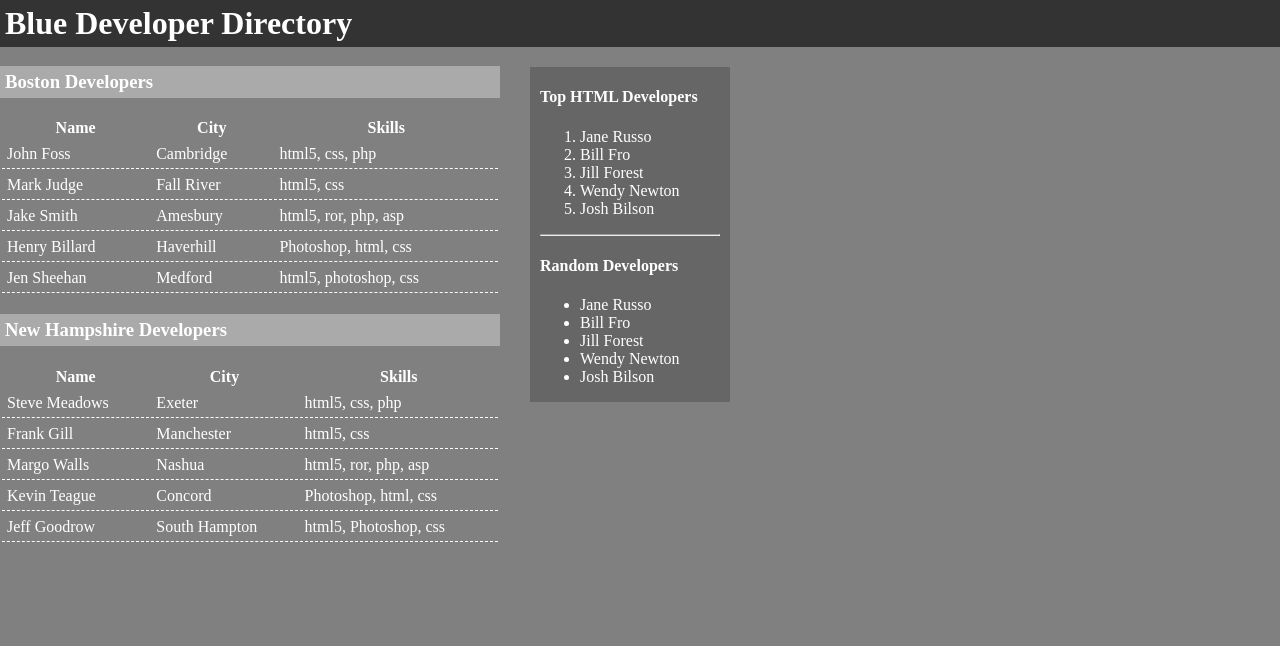
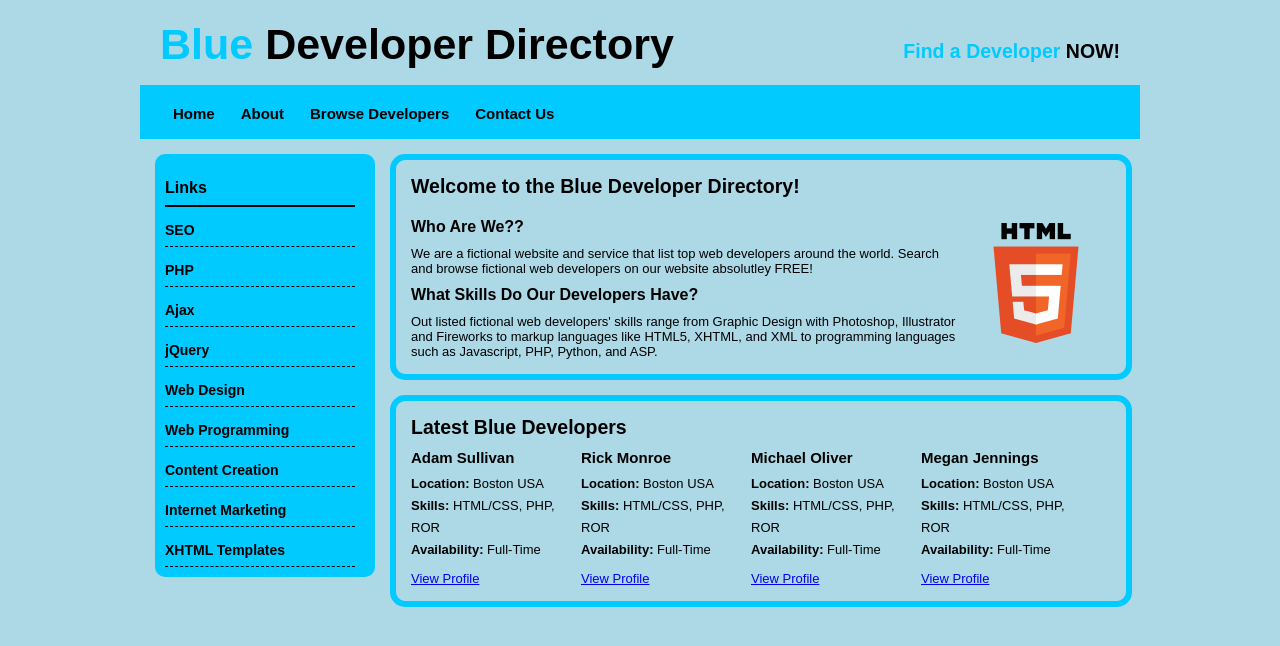
Before and after one commit to darionmh/darionmh.github.io, a plain HTML site: page index.html in a window 1280 px wide. Drawn offline with Linux system fonts and the light colour scheme.

Commit message:
Added the new site

```diff
--- /dev/null
+++ b/css/style.css
@@ -0,0 +1,152 @@
+*{
+  margin:0 auto 0 auto;
+  text-align: left;
+}
+
+body{
+  font-size: 13px;
+  font-family: arial,helvetica,sans-serif;
+  color: #000000;
+  background-color: #add8e6
+}
+
+h2{
+  padding-bottom: 10px;
+}
+
+h3{
+  font-size: 16px;
+  font-weight: bold;
+  padding: 10px 0 10px 0;
+}
+
+h4{
+  font-size: 15px;
+  font-weight: bold;
+  padding-bottom: 7px;
+  color:#000000;
+}
+
+.blueText{
+  color:#00caff;
+}
+
+.content{
+  display: block;
+  width: 700px;
+  margin: 15px 0 0 15px;
+  float:left;
+  background: #add8e6;
+  border-radius: 15px;
+  border: 6px solid #00caff;
+  padding:15px;
+}
+
+.float{
+  float:right;
+  margin: 15px;
+}
+
+.developer{
+  width: 170px;
+  float:left;
+}
+
+.developer ul{
+  margin-bottom: 10px;
+  list-style: none;
+  padding: 0;
+}
+
+.developer li{
+  list-style: none;
+  line-height: 1.7em;
+}
+
+#container{
+  width:1000px;
+}
+
+#header{
+  width:1000px;
+  height:85px;
+}
+
+#header h1{
+  float:left;
+  color:#000000;
+  font-size: 43px;
+  padding:20px 0 0 20px
+}
+
+#header h2{
+  float:right;
+  color:#000000;
+  padding: 40px 20px 0 0;
+}
+
+#topMenu{
+  display: block;
+  float: left;
+  clear:both;
+  background:#00caff;
+  width:1000px;
+  height:54px;
+}
+
+#topMenu ul{
+  list-style: none;
+  padding: 20px 0 0 0;
+  margin-left: auto;
+  width:960px;
+}
+
+#topMenu li{
+  list-style: none;
+  padding: 0;
+  display: inline;
+}
+
+#topMenu li a, #topMenu li a:visited{
+  float: left;
+  color: #000000;
+  text-decoration: none;
+  text-align: center;
+  font-size: 15px;
+  font-weight: bold;
+  padding: 0 13px 0 13px;
+}
+
+#leftMenu{
+  margin: 15px 0 0 15px;
+  padding: 15px 20px 10px 10px;
+  width: 190px;
+  float: left;
+  background: #00caff;
+  border-radius: 10px;
+}
+
+#leftMenu ul{
+  list-style: none;
+  padding:0;
+}
+
+#leftMenu li{
+  list-style: none;
+  padding: 15px 0 8px 0;
+  border-bottom: 1px dashed #000000;
+}
+
+#leftMenu li a, #leftMenu li a:visited{
+  color: #000000;
+  text-decoration: none;
+  font-weight: bold;
+  font-size: 14px;
+}
+
+#leftMenu h3{
+  color: #000000;
+  padding-bottom: 8px;
+  border-bottom: #000000 solid 2px;
+  font-size: 16px;
+}
--- a/index.html
+++ b/index.html
@@ -2,118 +2,91 @@
 <html>
   <head>
     <meta charset="utf-8">
-    <title>Find a Developer</title>
-    <style>
-      td{
-        border-bottom:1px dashed #ffffff;
-        padding:5px;
-      }
-      h3{
-        background-color:#aaaaaa;
-        padding:5px;
-      }
-    </style>
+    <title>Blue Developer Directory</title>
+    <link rel="stylesheet" href="css/style.css" type="text/css">
   </head>
-  <body style="margin:0;background-color:grey;color:#ffffff">
-    <h1 style="margin:0;padding:5px;background-color:#333;color:#ffffff;">
-      Blue Developer Directory
-    </h1>
-    <div style="width:730px"> <!--Main Div-->
-      <div style="width:500px;float:left;padding-right:20px"> <!--Left Div-->
-        <h3>Boston Developers</h3>
-        <table width="500">
-          <thead>
-            <tr>
-              <th>Name</th>
-              <th>City</th>
-              <th>Skills</th>
-            </tr>
-          </thead>
-          <tbody>
-            <tr>
-              <td>John Foss</td>
-              <td>Cambridge</td>
-              <td>html5, css, php</td>
-            </tr>
-            <tr>
-              <td>Mark Judge</td>
-              <td>Fall River</td>
-              <td>html5, css</td>
-            </tr>
-            <tr>
-              <td>Jake Smith</td>
-              <td>Amesbury</td>
-              <td>html5, ror, php, asp</td>
-            </tr>
-            <tr>
-              <td>Henry Billard</td>
-              <td>Haverhill</td>
-              <td>Photoshop, html, css</td>
-            </tr>
-            <tr>
-              <td>Jen Sheehan</td>
-              <td>Medford</td>
-              <td>html5, photoshop, css</td>
-            </tr>
-          </tbody>
-        </table>
+  <body>
+    <div id="container">
+      <div id="header">
+        <h1><span class="blueText">Blue</span> Developer Directory</h1>
+        <h2><span class="blueText">Find a Developer</span> NOW!</h2>
+      </div>
 
-        <h3>New Hampshire Developers</h3>
-        <table width="500">
-          <thead>
-            <tr>
-              <th>Name</th>
-              <th>City</th>
-              <th>Skills</th>
-            </tr>
-          </thead>
-          <tbody>
-            <tr>
-              <td>Steve Meadows</td>
-              <td>Exeter</td>
-              <td>html5, css, php</td>
-            </tr>
-            <tr>
-              <td>Frank Gill</td>
-              <td>Manchester</td>
-              <td>html5, css</td>
-            </tr>
-            <tr>
-              <td>Margo Walls</td>
-              <td>Nashua</td>
-              <td>html5, ror, php, asp</td>
-            </tr>
-            <tr>
-              <td>Kevin Teague</td>
-              <td>Concord</td>
-              <td>Photoshop, html, css</td>
-            </tr>
-            <tr>
-              <td>Jeff Goodrow</td>
-              <td>South Hampton</td>
-              <td>html5, Photoshop, css</td>
-            </tr>
-          </tbody>
-        </table>
+      <div id="topMenu">
+        <ul>
+          <li class="menuitem"><a href="index.html">Home</a></li>
+          <li class="menuitem"><a href="about.html">About</a></li>
+          <li class="menuitem"><a href="browse.html">Browse Developers</a></li>
+          <li class="menuitem"><a href="contact.html">Contact Us</a></li>
+        </ul>
       </div>
-      <div style="width:180px;float:right;background:#666666;padding:0 10px 0 10px;margin-top:20px"> <!--Right Div-->
-        <h4>Top HTML Developers</h4>
-        <ol>
-          <li>Jane Russo</li>
-          <li>Bill Fro</li>
-          <li>Jill Forest</li>
-          <li>Wendy Newton</li>
-          <li>Josh Bilson</li>
-        </ol>
-        <hr/>
-        <h4>Random Developers</h4>
+
+      <div id="leftMenu">
+        <h3>Links</h3>
         <ul>
-          <li>Jane Russo</li>
-          <li>Bill Fro</li>
-          <li>Jill Forest</li>
-          <li>Wendy Newton</li>
-          <li>Josh Bilson</li>
+          <li><a href="browse.html">SEO</a></li>
+          <li><a href="browse.html">PHP</a></li>
+          <li><a href="browse.html">Ajax</a></li>
+          <li><a href="browse.html">jQuery</a></li>
+          <li><a href="browse.html">Web Design</a></li>
+          <li><a href="browse.html">Web Programming</a></li>
+          <li><a href="browse.html">Content Creation</a></li>
+          <li><a href="browse.html">Internet Marketing</a></li>
+          <li><a href="browse.html">XHTML Templates</a></li>
         </ul>
+      </div>
+
+      <div class="content">
+        <h2>Welcome to the Blue Developer Directory!</h2>
+        <img class="float" src="images/web.jpg" alt="web developer directory">
+        <h3>Who Are We??</h3>
+        <p>We are a fictional website and service that list top web developers around the world. Search and browse fictional web developers on our website absolutley FREE!</p>
+        <h3>What Skills Do Our Developers Have?</h3>
+        <p>Out listed fictional web developers' skills range from Graphic Design with Photoshop, Illustrator and Fireworks to markup languages like HTML5, XHTML, and XML to programming languages such as Javascript, PHP, Python, and ASP.</p>
+      </div>
+
+      <div class="content">
+        <h2>Latest Blue Developers</h2>
+
+        <div class="developer">
+          <h4>Adam Sullivan</h4>
+          <ul>
+            <li><strong>Location: </strong>Boston USA</li>
+            <li><strong>Skills: </strong>HTML/CSS, PHP, ROR</li>
+            <li><strong>Availability: </strong>Full-Time</li>
+          </ul>
+          <a href="#">View Profile</a>
+        </div>
+
+        <div class="developer">
+          <h4>Rick Monroe</h4>
+          <ul>
+            <li><strong>Location: </strong>Boston USA</li>
+            <li><strong>Skills: </strong>HTML/CSS, PHP, ROR</li>
+            <li><strong>Availability: </strong>Full-Time</li>
+          </ul>
+          <a href="#">View Profile</a>
+        </div>
+
+        <div class="developer">
+          <h4>Michael Oliver</h4>
+          <ul>
+            <li><strong>Location: </strong>Boston USA</li>
+            <li><strong>Skills: </strong>HTML/CSS, PHP, ROR</li>
+            <li><strong>Availability: </strong>Full-Time</li>
+          </ul>
+          <a href="#">View Profile</a>
+        </div>
+
+        <div class="developer">
+          <h4>Megan Jennings</h4>
+          <ul>
+            <li><strong>Location: </strong>Boston USA</li>
+            <li><strong>Skills: </strong>HTML/CSS, PHP, ROR</li>
+            <li><strong>Availability: </strong>Full-Time</li>
+          </ul>
+          <a href="#">View Profile</a>
+        </div>
       </div>
     </div>
   </body>
```
Also changed, not shown: contact.html (added, +75 -0 lines), directory.html (added, +120 -0 lines), images/grad.gif (added), images/web.jpg (added).
